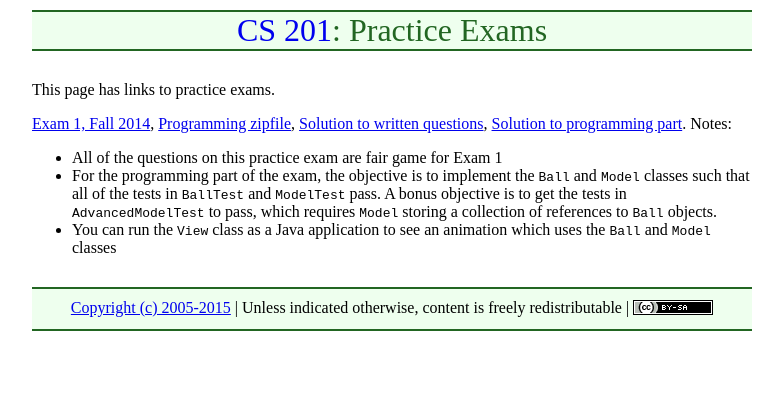
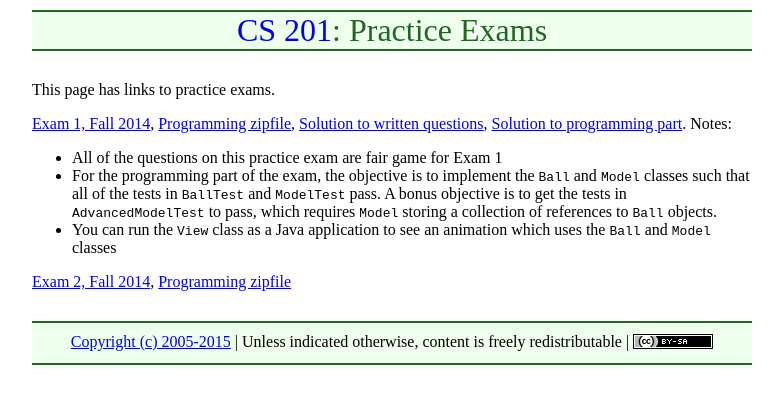
Before and after one commit to ycpcs/cs201-summer2015, a Jekyll site: the page built from practice/index.md, in a window 1280 px wide. Shown: the top 404 px of the page, without its empty margins (248-1031 px from the left). Built offline with Jekyll 4.4.1, drawn with Linux system fonts in a browser that asks for light colours; Markdown is read by kramdown in place of the engine named in the settings.

Commit message:
practice exam 2

```diff
--- a/practice/index.md
+++ b/practice/index.md
@@ -10,3 +10,5 @@ This page has links to practice exams.
 * All of the questions on this practice exam are fair game for Exam 1
 * For the programming part of the exam, the objective is to implement the `Ball` and `Model` classes such that all of the tests in `BallTest` and `ModelTest` pass.  A bonus objective is to get the tests in `AdvancedModelTest` to pass, which requires `Model` storing a collection of references to `Ball` objects.
 * You can run the `View` class as a Java application to see an animation which uses the `Ball` and `Model` classes
+
+[Exam 2, Fall 2014](cs201-fall2014-exam2.pdf), [Programming zipfile](CS201_Exam02.zip)
```
Also changed, not shown: 2 other files.
